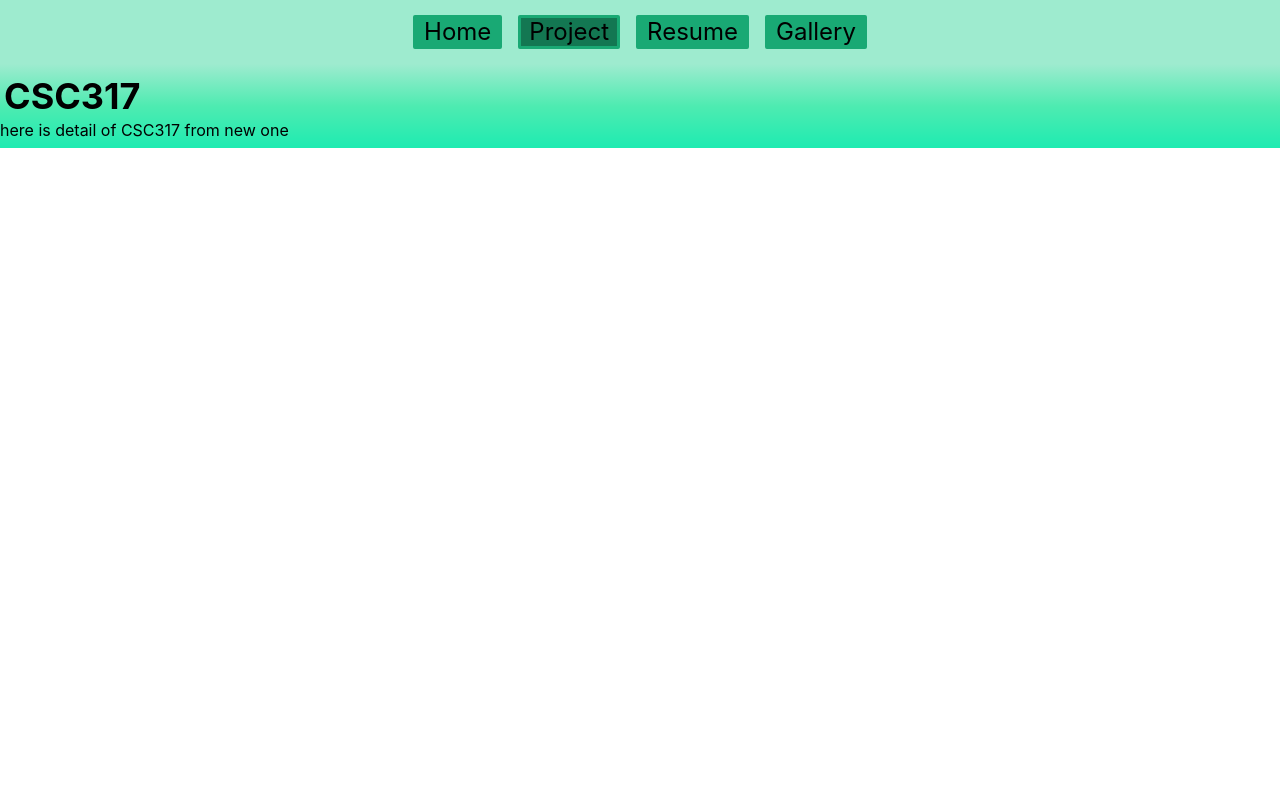
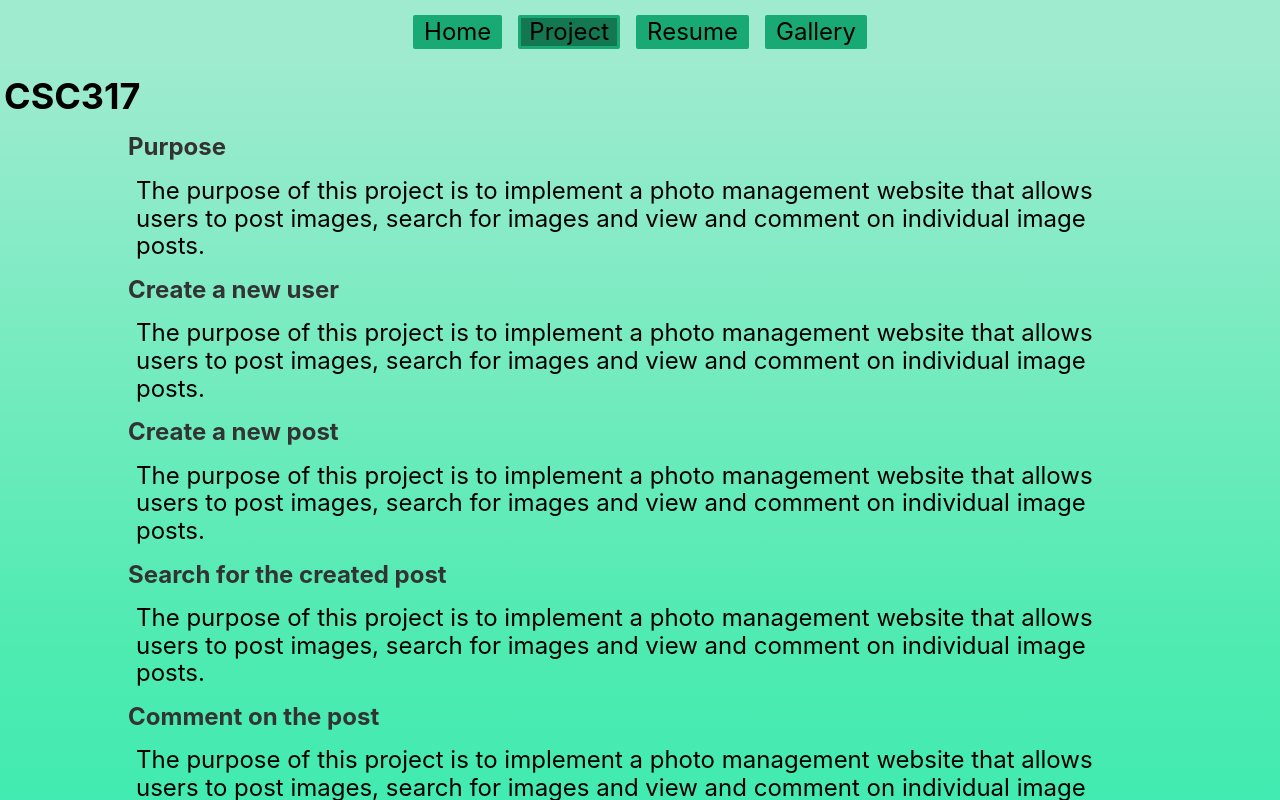
Before and after one commit to YoshimasaIwano/YoshimasaIwano-Profile, a React (Create React App) app in the folder my-app/: page /Project/CSC317 in a window 1280 px wide. Built offline with nearby package versions, Linux system fonts and the light colour scheme; a web font is replaced by a local one.

Commit message:
working on CSC317

```diff
--- a/my-app/src/component/main-contents/Project.tsx
+++ b/my-app/src/component/main-contents/Project.tsx
@@ -27,7 +27,7 @@ const GraduationResearchProps: ProjectProps = {
 const CSC317Props: ProjectProps = {
     name: "CSC317",
     overview: "The purpose of this course is to create Photo App.",
-    tools: ["HTML/CSS","JavaScript","MySQL"],
+    tools: ["HTML/CSS","JavaScript","MySQL","NodeJS","ExpressJS","Handlebars"],
 }
 
 const CSC600Props: ProjectProps = {
--- a/my-app/src/component/main-contents/types.d.ts
+++ b/my-app/src/component/main-contents/types.d.ts
@@ -1 +1,2 @@
 // declare module "*.pdf";
+declare module "*.mp4";
--- a/my-app/src/component/project-detail/CSC317.tsx
+++ b/my-app/src/component/project-detail/CSC317.tsx
@@ -1,3 +1,5 @@
+import CSC317DemoVideo from '../../assets/demo-video/CSC317DemoVideo.mp4';
+
 /*
     CSC317 Detail Component
 */
@@ -6,9 +8,40 @@ export function CSC317() {
     return (
         <>
             <div className='tl f2 b ml1 mv1'>CSC317</div>
-            <div>
-                here is detail of CSC317 from new one
+            <div className='db ma mh1 mv3 f3 b dark-gray w-80'>Purpose</div>
+            <div className='db ma flex-row flex-nowrap justify-items-center tc w-80'>
+                <p className='tl mh2 mv2 f3'>
+                    The purpose of this project is to implement a photo management website that allows users to post images, search for images and view and comment on individual image posts.
+                </p>
             </div>
+            <div className='db ma mh1 mv3 f3 b dark-gray w-80'>Create a new user</div>
+            <div className='db ma flex-row flex-nowrap justify-items-center tc w-80'>
+                <p className='tl mh2 mv2 f3'>
+                    The purpose of this project is to implement a photo management website that allows users to post images, search for images and view and comment on individual image posts.
+                </p>
+            </div>
+            <div className='db ma mh1 mv3 f3 b dark-gray w-80'>Create a new post</div>
+            <div className='db ma flex-row flex-nowrap justify-items-center tc w-80'>
+                <p className='tl mh2 mv2 f3'>
+                    The purpose of this project is to implement a photo management website that allows users to post images, search for images and view and comment on individual image posts.
+                </p>
+            </div>
+            <div className='db ma mh1 mv3 f3 b dark-gray w-80'>Search for the created post</div>
+            <div className='db ma flex-row flex-nowrap justify-items-center tc w-80'>
+                <p className='tl mh2 mv2 f3'>
+                    The purpose of this project is to implement a photo management website that allows users to post images, search for images and view and comment on individual image posts.
+                </p>
+            </div>
+            <div className='db ma mh1 mv3 f3 b dark-gray w-80'>Comment on the post</div>
+            <div className='db ma flex-row flex-nowrap justify-items-center tc w-80'>
+                <p className='tl mh2 mv2 f3'>
+                    The purpose of this project is to implement a photo management website that allows users to post images, search for images and view and comment on individual image posts.
+                </p>
+            </div>
+            <div className='db ma mh1 mv3 f3 b dark-gray w-80'>Demo Video</div>
+            <video controls playsInline className="db ma mv3 w-50 h-50" >
+                <source src={CSC317DemoVideo} type="video/mp4"></source>
+            </video>
         </>
     )
 }
```
Also changed, not shown: 1 other file (tests, documents, lock files or other folders).
